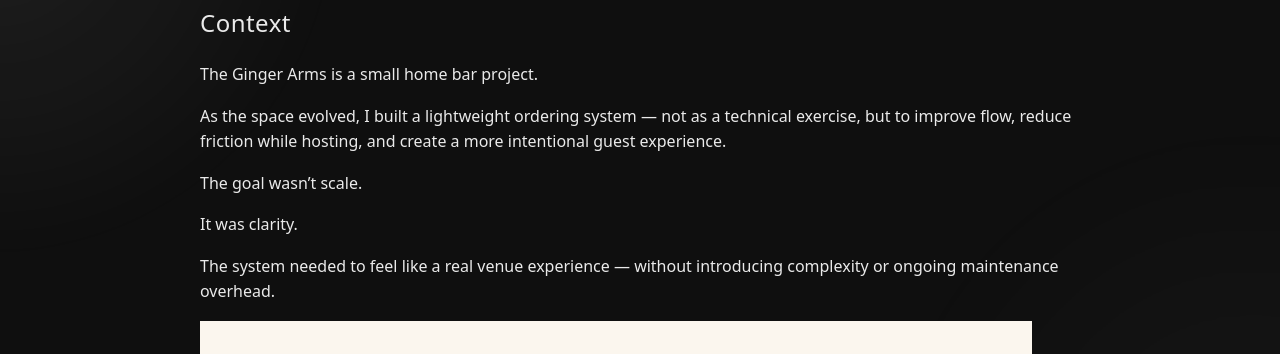
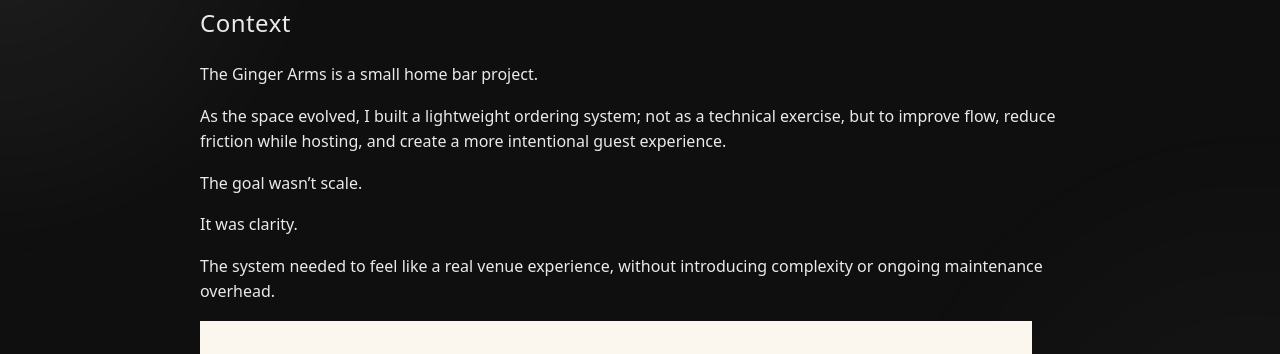
Before and after one commit to ElliotGinge/elliotginger.com, a Jekyll site: the page built from work/ginger-arms-ordering-system.md, in a window 1280 px wide and 900 px high. Shown: the part 236-590 px from the top of the window. Built offline with Jekyll 4.4.1, drawn with Linux system fonts in a browser that asks for light colours; some of the changed text lies outside the part shown.

Commit message:
Fix punctuation and clarity in project documentation

```diff
--- a/work/ginger-arms-ordering-system.md
+++ b/work/ginger-arms-ordering-system.md
@@ -10,13 +10,13 @@
 
 The Ginger Arms is a small home bar project.
 
-As the space evolved, I built a lightweight ordering system — not as a technical exercise, but to improve flow, reduce friction while hosting, and create a more intentional guest experience.
+As the space evolved, I built a lightweight ordering system; not as a technical exercise, but to improve flow, reduce friction while hosting, and create a more intentional guest experience.
 
 The goal wasn’t scale.
 
 It was clarity.
 
-The system needed to feel like a real venue experience — without introducing complexity or ongoing maintenance overhead.
+The system needed to feel like a real venue experience, without introducing complexity or ongoing maintenance overhead.
 
 ![Guest-facing ordering interface for The Ginger Arms](/assets/images/ginger-arms/ordering-interface.png)
 
@@ -48,7 +48,7 @@
 - Designed a simple, linear journey: browse → customise → confirm
 - Ensured first-time users required no explanation
 - Prioritised speed and clarity over feature depth
-- Designed the experience to support hosting — not replace it
+- Designed the experience to support hosting, not replace it
 
 ### Engineering & Delivery
 
```
